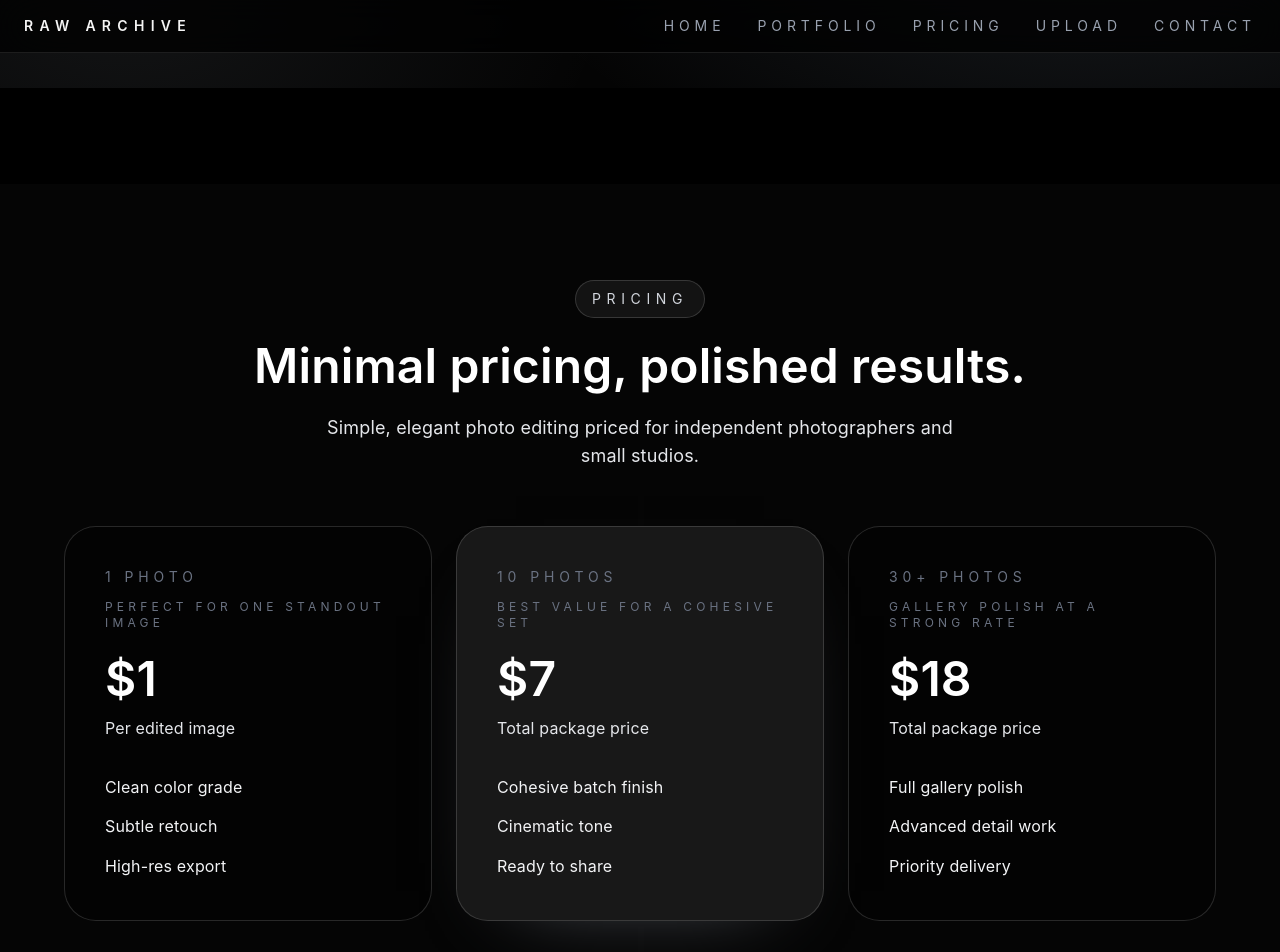
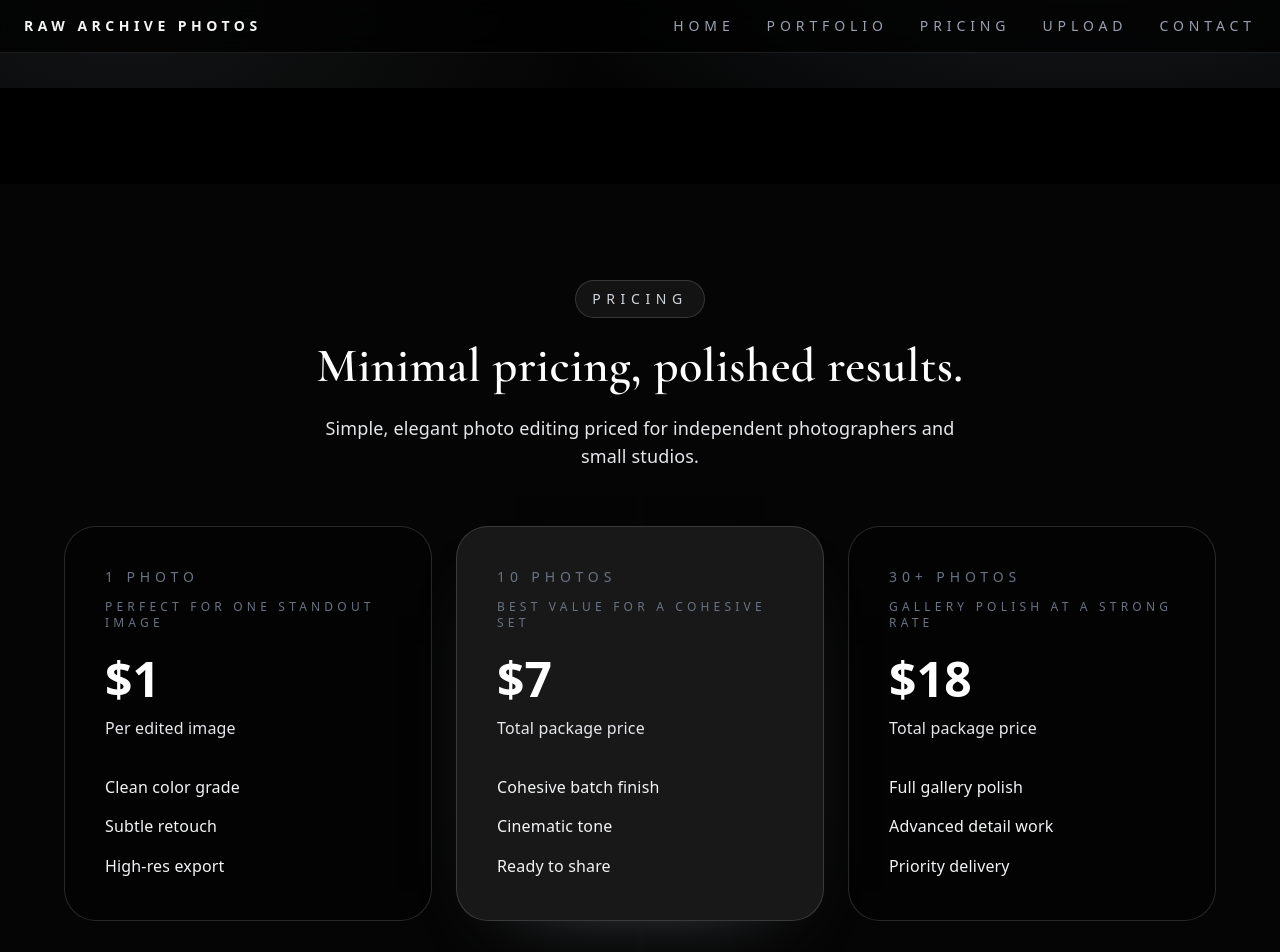
Before and after one commit to indoleanandrei5-afk/RAWARCHIVE, a Next.js app: page /pricing in a window 1280 px wide. Shown: the top 952 px of the page. Built offline with nearby package versions, Linux system fonts and the light colour scheme.

Commit message:
Rebrand and elevate premium motion and typography

```diff
--- a/src/app/about/page.tsx
+++ b/src/app/about/page.tsx
@@ -1,8 +1,8 @@
 export default function About() {
   return (
     <main className="min-h-screen bg-black px-4 py-16 text-white sm:p-10">
-      <h1 className="text-4xl font-bold sm:text-6xl">About Raw Archive</h1>
-      <p className="mt-5 max-w-3xl text-gray-400">Raw Archive is a professional photo editing service focused on creating cinematic, timeless images.</p>
+      <h1 className="text-4xl font-bold sm:text-6xl">About RAW ARCHIVE PHOTOS</h1>
+      <p className="mt-5 max-w-3xl text-gray-300">RAW ARCHIVE PHOTOS is a boutique photo editing studio focused on cinematic refinement, balanced tone, and quietly premium visual storytelling.</p>
     </main>
   );
 }
--- a/src/app/globals.css
+++ b/src/app/globals.css
@@ -12,7 +12,7 @@
 @theme inline {
   --color-background: var(--background);
   --color-foreground: var(--foreground);
-  --font-sans: Inter, ui-sans-serif, system-ui, -apple-system, BlinkMacSystemFont, "Segoe UI", sans-serif;
+  --font-sans: var(--font-body), "Avenir Next", "Segoe UI", sans-serif;
   --font-mono: ui-monospace, SFMono-Regular, Menlo, Monaco, Consolas, "Liberation Mono", "Courier New", monospace;
 }
 
@@ -28,8 +28,17 @@ body {
   font-family: var(--font-sans);
   line-height: 1.7;
   letter-spacing: 0.01em;
+  font-feature-settings: "liga" 1, "kern" 1;
   text-rendering: optimizeLegibility;
   scroll-behavior: smooth;
+}
+
+h1,
+h2,
+h3,
+h4 {
+  font-family: var(--font-display), "Times New Roman", serif;
+  letter-spacing: 0.01em;
 }
 
 button,
@@ -43,6 +52,13 @@ select {
   box-sizing: border-box;
 }
 
+section,
+.group,
+button,
+a {
+  transition: background-color 220ms ease, border-color 220ms ease, color 220ms ease, box-shadow 220ms ease, transform 220ms ease;
+}
+
 ::selection {
   background: rgba(142, 164, 191, 0.35);
   color: var(--foreground);
--- a/src/app/layout.tsx
+++ b/src/app/layout.tsx
@@ -1,9 +1,21 @@
 import type { Metadata } from "next";
+import { Cormorant_Garamond, Manrope } from "next/font/google";
 import Navbar from "@/components/Navbar";
 import "./globals.css";
 
+const bodyFont = Manrope({
+  subsets: ["latin"],
+  variable: "--font-body",
+});
+
+const displayFont = Cormorant_Garamond({
+  subsets: ["latin"],
+  variable: "--font-display",
+  weight: ["500", "600", "700"],
+});
+
 export const metadata: Metadata = {
-  title: "RAW ARCHIVE",
+  title: "RAW ARCHIVE PHOTOS",
   description: "Professional photo editing for photographers",
 };
 
@@ -14,7 +26,7 @@ export default function RootLayout({
 }>) {
   return (
     <html lang="en">
-      <body>
+      <body className={`${bodyFont.variable} ${displayFont.variable}`}>
         <Navbar />
         {children}
       </body>
--- a/src/components/Footer.tsx
+++ b/src/components/Footer.tsx
@@ -3,10 +3,10 @@ export default function Footer() {
     <footer className="border-t border-white/10 py-10 text-sm text-gray-500">
       <div className="mx-auto flex max-w-7xl flex-col gap-4 px-6 text-center md:flex-row md:items-center md:justify-between md:text-left">
         <div>
-          <p className="font-semibold text-white">RAW ARCHIVE</p>
-          <p className="mt-2 text-gray-400">Photo edits for creators who want a bold, quiet finish.</p>
+          <p className="font-semibold tracking-[0.2em] text-white">RAW ARCHIVE PHOTOS</p>
+          <p className="mt-2 text-gray-300">Refined photo finishing for creators seeking cinematic clarity and timeless tone.</p>
         </div>
-        <p>© 2026 RAW ARCHIVE</p>
+        <p>© 2026 RAW ARCHIVE PHOTOS</p>
       </div>
     </footer>
   );
--- a/src/components/Navbar.tsx
+++ b/src/components/Navbar.tsx
@@ -19,9 +19,9 @@ export default function Navbar() {
       <div className="mx-auto flex max-w-7xl items-center justify-between px-5 py-4 sm:px-6">
         <Link
           href="/"
-          className="text-xs font-semibold uppercase tracking-[0.28em] text-white sm:text-sm sm:tracking-[0.45em]"
+          className="text-[11px] font-semibold uppercase tracking-[0.2em] text-white sm:text-sm sm:tracking-[0.32em]"
         >
-          RAW ARCHIVE
+          RAW ARCHIVE PHOTOS
         </Link>
 
         <button
--- a/src/components/PricingSection.tsx
+++ b/src/components/PricingSection.tsx
@@ -1,19 +1,45 @@
+"use client";
+
 import Link from "next/link";
+import { motion } from "framer-motion";
 
 export default function PricingSection() {
   return (
     <section className="bg-[#050505] px-5 py-20 text-white sm:px-6 sm:py-24">
       <div className="mx-auto max-w-6xl">
-        <div className="mb-14 space-y-6 text-center">
+        <motion.div
+          initial={{ opacity: 0, y: 24 }}
+          whileInView={{ opacity: 1, y: 0 }}
+          viewport={{ once: true, amount: 0.4 }}
+          transition={{ duration: 0.65, ease: "easeOut" }}
+          className="mb-14 space-y-6 text-center"
+        >
           <p className="inline-flex rounded-full border border-white/15 bg-white/[0.06] px-4 py-2 text-xs uppercase tracking-[0.28em] text-gray-300 sm:text-sm sm:tracking-[0.4em]">Pricing</p>
           <h2 className="text-3xl font-semibold sm:text-4xl md:text-5xl">Minimal pricing, polished results.</h2>
           <p className="mx-auto max-w-2xl text-base text-gray-200 sm:text-lg">
             Simple, elegant photo editing priced for independent photographers and small studios.
           </p>
-        </div>
+        </motion.div>
 
-        <div className="grid gap-6 md:grid-cols-3">
-          <div className="rounded-[32px] border border-white/15 bg-black/40 p-10 text-left transition hover:border-white/25 hover:bg-white/[0.08]">
+        <motion.div
+          initial="hidden"
+          whileInView="show"
+          viewport={{ once: true, amount: 0.25 }}
+          variants={{
+            hidden: {},
+            show: {
+              transition: {
+                staggerChildren: 0.1,
+              },
+            },
+          }}
+          className="grid gap-6 md:grid-cols-3"
+        >
+          <motion.div
+            variants={{ hidden: { opacity: 0, y: 20 }, show: { opacity: 1, y: 0 } }}
+            transition={{ duration: 0.55, ease: "easeOut" }}
+            className="rounded-[32px] border border-white/15 bg-black/40 p-10 text-left transition hover:border-white/25 hover:bg-white/[0.08]"
+          >
             <p className="text-sm uppercase tracking-[0.35em] text-gray-500">1 Photo</p>
             <p className="mt-3 text-xs uppercase tracking-[0.35em] text-gray-500">Perfect for one standout image</p>
             <p className="mt-6 text-5xl font-semibold">$1</p>
@@ -23,9 +49,13 @@ export default function PricingSection() {
               <p>Subtle retouch</p>
               <p>High-res export</p>
             </div>
-          </div>
+          </motion.div>
 
-          <div className="rounded-[32px] border border-white/15 bg-white/[0.08] p-10 text-left shadow-[0_30px_80px_-60px_rgba(197,210,227,0.5)] transition hover:border-white/25 hover:bg-white/[0.12]">
+          <motion.div
+            variants={{ hidden: { opacity: 0, y: 20 }, show: { opacity: 1, y: 0 } }}
+            transition={{ duration: 0.55, ease: "easeOut" }}
+            className="rounded-[32px] border border-white/15 bg-white/[0.08] p-10 text-left shadow-[0_30px_80px_-60px_rgba(197,210,227,0.5)] transition hover:border-white/25 hover:bg-white/[0.12]"
+          >
             <p className="text-sm uppercase tracking-[0.35em] text-gray-500">10 Photos</p>
             <p className="mt-3 text-xs uppercase tracking-[0.35em] text-gray-500">Best value for a cohesive set</p>
             <p className="mt-6 text-5xl font-semibold text-white">$7</p>
@@ -35,9 +65,13 @@ export default function PricingSection() {
               <p>Cinematic tone</p>
               <p>Ready to share</p>
             </div>
-          </div>
+          </motion.div>
 
-          <div className="rounded-[32px] border border-white/15 bg-black/40 p-10 text-left transition hover:border-white/25 hover:bg-white/[0.08]">
+          <motion.div
+            variants={{ hidden: { opacity: 0, y: 20 }, show: { opacity: 1, y: 0 } }}
+            transition={{ duration: 0.55, ease: "easeOut" }}
+            className="rounded-[32px] border border-white/15 bg-black/40 p-10 text-left transition hover:border-white/25 hover:bg-white/[0.08]"
+          >
             <p className="text-sm uppercase tracking-[0.35em] text-gray-500">30+ Photos</p>
             <p className="mt-3 text-xs uppercase tracking-[0.35em] text-gray-500">Gallery polish at a strong rate</p>
             <p className="mt-6 text-5xl font-semibold">$18</p>
@@ -47,8 +81,8 @@ export default function PricingSection() {
               <p>Advanced detail work</p>
               <p>Priority delivery</p>
             </div>
-          </div>
-        </div>
+          </motion.div>
+        </motion.div>
 
         <div className="mx-auto mt-12 w-full max-w-2xl rounded-[28px] border border-white/15 bg-black/35 p-3 shadow-[0_28px_90px_-60px_rgba(197,210,227,0.65)] backdrop-blur-xl sm:p-4">
           <div className="flex flex-col gap-3 sm:flex-row sm:items-center sm:justify-between">
--- a/src/components/WhyChooseUs.tsx
+++ b/src/components/WhyChooseUs.tsx
@@ -1,13 +1,36 @@
+"use client";
+
+import { motion } from "framer-motion";
+
 export default function WhyChooseUs() {
   return (
     <section className="bg-[#050505] px-5 py-20 text-white sm:px-6 sm:py-24">
       <div className="mx-auto max-w-7xl">
-        <div className="text-center">
-          <p className="inline-flex rounded-full border border-white/15 bg-white/[0.06] px-4 py-2 text-xs uppercase tracking-[0.28em] text-gray-300 sm:text-sm sm:tracking-[0.4em]">Why Raw Archive</p>
+        <motion.div
+          initial={{ opacity: 0, y: 24 }}
+          whileInView={{ opacity: 1, y: 0 }}
+          viewport={{ once: true, amount: 0.4 }}
+          transition={{ duration: 0.65, ease: "easeOut" }}
+          className="text-center"
+        >
+          <p className="inline-flex rounded-full border border-white/15 bg-white/[0.06] px-4 py-2 text-xs uppercase tracking-[0.28em] text-gray-300 sm:text-sm sm:tracking-[0.4em]">Why RAW ARCHIVE PHOTOS</p>
           <h2 className="mt-5 text-3xl font-semibold sm:text-4xl md:text-5xl">Editing with intention.</h2>
-        </div>
+        </motion.div>
 
-        <div className="mt-12 grid gap-6 sm:mt-16 sm:gap-8 md:grid-cols-3">
+        <motion.div
+          initial="hidden"
+          whileInView="show"
+          viewport={{ once: true, amount: 0.25 }}
+          variants={{
+            hidden: {},
+            show: {
+              transition: {
+                staggerChildren: 0.12,
+              },
+            },
+          }}
+          className="mt-12 grid gap-6 sm:mt-16 sm:gap-8 md:grid-cols-3"
+        >
           {[
             {
               number: "01",
@@ -25,7 +48,15 @@ export default function WhyChooseUs() {
               description: "Straightforward rates, no subscriptions, no hidden fees.",
             },
           ].map((item) => (
-            <div key={item.number} className="group rounded-[32px] border border-white/15 bg-white/[0.07] p-8 transition hover:border-white/25 hover:bg-white/[0.11] sm:p-10">
+            <motion.div
+              key={item.number}
+              variants={{
+                hidden: { opacity: 0, y: 20 },
+                show: { opacity: 1, y: 0 },
+              }}
+              transition={{ duration: 0.55, ease: "easeOut" }}
+              className="group rounded-[32px] border border-white/15 bg-white/[0.07] p-8 transition hover:border-white/25 hover:bg-white/[0.11] sm:p-10"
+            >
               <div className="inline-flex items-center gap-4">
                 <div className="flex h-12 w-12 items-center justify-center rounded-full border border-white/10 bg-black/40 text-xl font-semibold text-white">
                   {item.number}
@@ -35,9 +66,9 @@ export default function WhyChooseUs() {
               <p className="mt-5 leading-7 text-gray-200 sm:mt-6 sm:leading-8">
                 {item.description}
               </p>
-            </div>
+            </motion.div>
           ))}
-        </div>
+        </motion.div>
       </div>
     </section>
   );
```
Also changed, not shown: src/components/FeaturedWork.tsx (+11 -2 lines).
